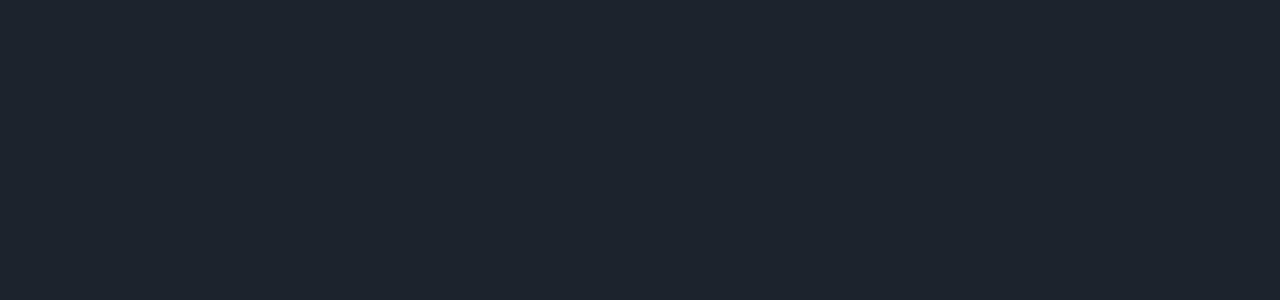
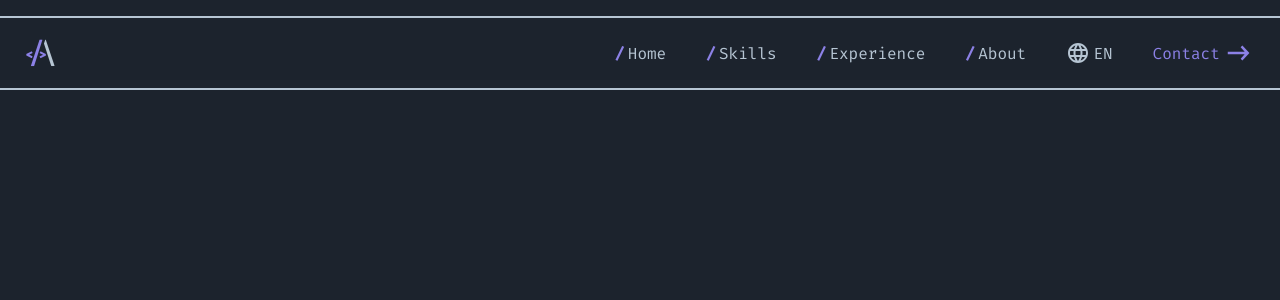
Before and after one commit to juliancoder22/my-portfolio, a React (Vite) app: page / in a window 1280 px wide. Shown: the top 300 px of the page. Built offline with nearby package versions, Linux system fonts and the light colour scheme.

Commit message:
header feature first commit

```diff
--- a/src/App.tsx
+++ b/src/App.tsx
@@ -1,10 +1,10 @@
-
+import { Header } from "./components/Header/Header";
 function App() {
-
   return (
-    <>
-    </>
-  )
+      <>
+        <Header />
+      </>
+  );
 }
 
-export default App
+export default App;
--- /dev/null
+++ b/src/components/Header/Header.scss
@@ -0,0 +1,53 @@
+.header {
+  display: flex;
+  justify-content: space-between;
+  align-items: center;
+  padding: 0.2rem 25px;
+  border-bottom: 2px solid #b6c5d3;
+  border-top: 2px solid #b6c5d3;
+  position: absolute;
+  top: 1rem;
+  left: 0;
+  right: 0;
+  font-family: "Fira Code", monospace;
+
+  img {
+   width: 32px;
+   height: 32px;
+   margin: 0;
+   padding: 0;
+   pointer-events: none;
+  }
+
+  &__nav {
+    display: flex;
+    list-style: none;
+    gap: 40px;
+
+    li {
+      color: #b6c5d3;
+      cursor: pointer;
+      display: flex;
+      align-items: center;
+      justify-content: center;
+      gap: 0.2rem;
+
+      &:last-child {
+        color: #8c81e6;
+      }
+    }
+  }
+
+  &__bar {
+    color: #8c81e6;
+    font-weight: bolder;
+  }
+
+  &__language-menu.MuiPaper-root {
+    background-color: #8c81e6 !important;
+  }
+}
+
+.header__language-menu.MuiPaper-root {
+  background-color: #8c81e6 !important;
+}
--- /dev/null
+++ b/src/components/Header/Header.tsx
@@ -0,0 +1,49 @@
+import { useState } from 'react';
+import './Header.scss';
+import LanguageIcon from '@mui/icons-material/Language';
+import { Menu, MenuItem } from '@mui/material';
+import ArrowRight from "../../assets/svg/lila-arrow-right.svg";
+import Logo from "../../assets/LogoA_celestemedio.png";
+
+export const Header = () => {
+  const [anchorEl, setAnchorEl] = useState(null);
+  const [language, setLanguage] = useState('EN');
+
+  const handleLanguageClick = (event) => {
+    setAnchorEl(event.currentTarget);
+  };
+
+  const handleLanguageClose = () => {
+    setAnchorEl(null);
+  };
+
+  const handleLanguageChange = (lang) => {
+    setLanguage(lang);
+    handleLanguageClose();
+  };
+
+  return (
+    <div className='header'>
+      <img src={Logo} alt="Julian Aquino Logo" />
+
+      <ul className='header__nav'>
+        <li><span className='header__bar'>/ </span>Home</li>
+        <li><span className='header__bar'>/ </span>Skills</li>
+        <li><span className='header__bar'>/ </span>Experience</li>
+        <li><span className='header__bar'>/ </span>About</li>
+        <li onClick={handleLanguageClick}><LanguageIcon /> {language}</li>
+        <li>Contact <img src={ArrowRight} alt="arrow right" /></li>
+      </ul>
+
+      <Menu
+        anchorEl={anchorEl}
+        open={Boolean(anchorEl)}
+        onClose={handleLanguageClose}
+        className='header__language-menu'
+      >
+        <MenuItem onClick={() => handleLanguageChange('EN')}>English</MenuItem>
+        <MenuItem onClick={() => handleLanguageChange('ES')}>Español</MenuItem>
+      </Menu>
+    </div>
+  );
+};
--- a/src/index.scss
+++ b/src/index.scss
@@ -1,3 +1,9 @@
+@import url('https://fonts.googleapis.com/css2?family=Fira+Code:wght@300..700&display=swap');
+
+html {
+  overflow-x: hidden;
+}
+
 body {
   margin: 0;
   padding: 0;
```
Also changed, not shown: src/assets/LogoA_celestemedio.png (added), src/assets/svg/lila-arrow-right.svg (added).
